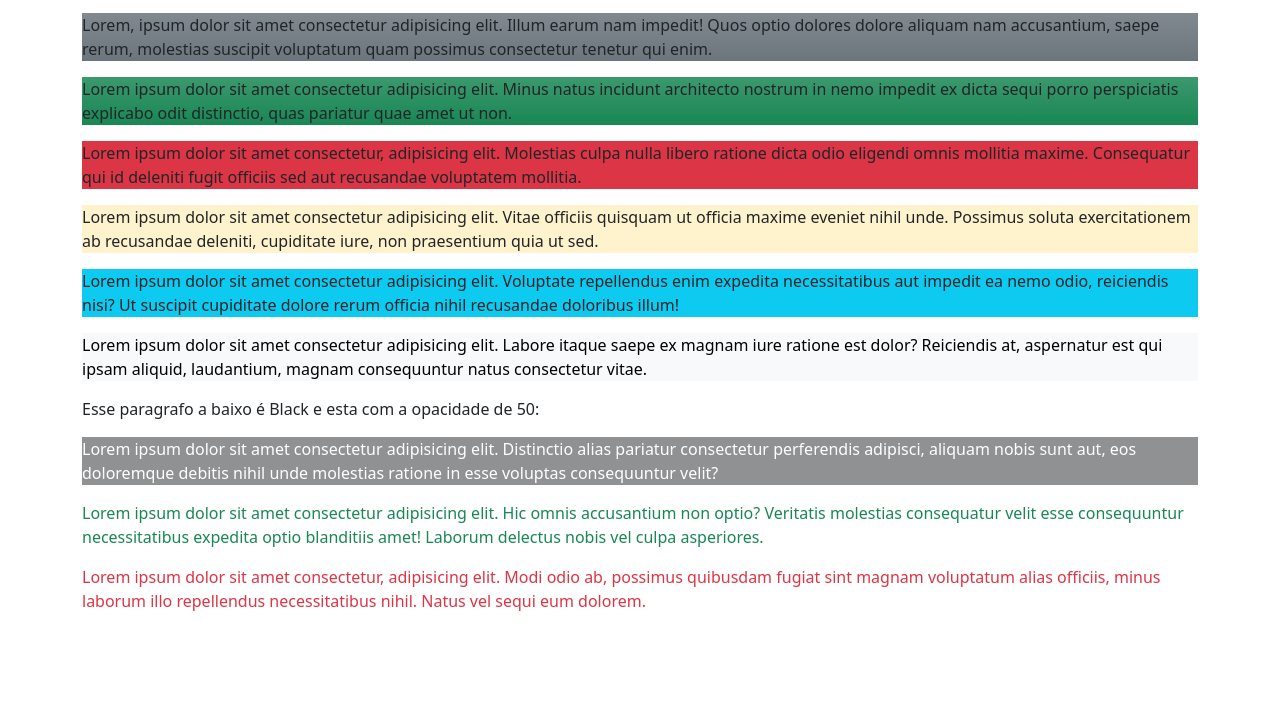
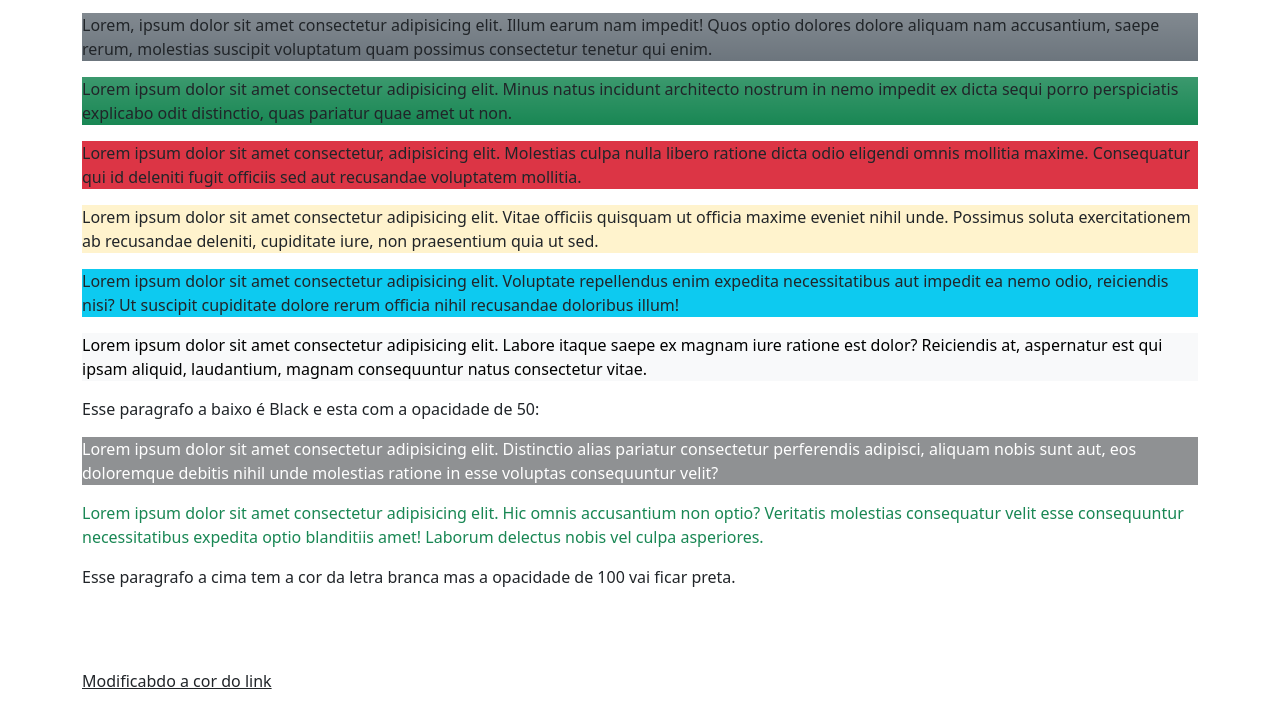
Before and after one commit to joaomarcos-luz/Bootstrap.5, a website: page aula.10/index.html in a window 1280 px wide. Shown: the part 107-816 px from the top of the page. Drawn offline with nearby package versions, Linux system fonts and the light colour scheme.

Commit message:
altera cor em links

```diff
--- a/aula.10/index.html
+++ b/aula.10/index.html
@@ -13,6 +13,8 @@
     <!-- bg-opacity-10, 25, 50, 75, 100: vai altera na opacidade da cor de fundo -->
 
     <!-- Text- vai altera a cor da letra e as cores são as mesmas do bg- que é cor de fundo e tambem pode ser alterada a opacidade. -->
+
+    <!-- link-etc... ao colocar link- vai aparecer as opcões de cores pro link -->
 
     <div class="container">
         <h1>Cores e Opacidade</h1>
@@ -36,7 +38,10 @@
 
         <p class="bg-white text-success">Lorem ipsum dolor sit amet consectetur adipisicing elit. Hic omnis accusantium non optio? Veritatis molestias consequatur velit esse consequuntur necessitatibus expedita optio blanditiis amet! Laborum delectus nobis vel culpa asperiores.</p>
 
-        <p class="bg-transparent text-danger">Lorem ipsum dolor sit amet consectetur, adipisicing elit. Modi odio ab, possimus quibusdam fugiat sint magnam voluptatum alias officiis, minus laborum illo repellendus necessitatibus nihil. Natus vel sequi eum dolorem.</p>
+        <p>Esse paragrafo a cima tem a cor da letra branca mas a opacidade de 100 vai ficar preta.</p>
+        <p class="bg-transparent text-white text-opacity-100">Lorem ipsum dolor sit amet consectetur, adipisicing elit. Modi odio ab, possimus quibusdam fugiat sint magnam voluptatum alias officiis, minus laborum illo repellendus necessitatibus nihil. Natus vel sequi eum dolorem.</p>
+
+        <p><a href="#" class="link-dark">Modificabdo a cor do  link</a></p>
     </div>
 </body>
 </html>
```
